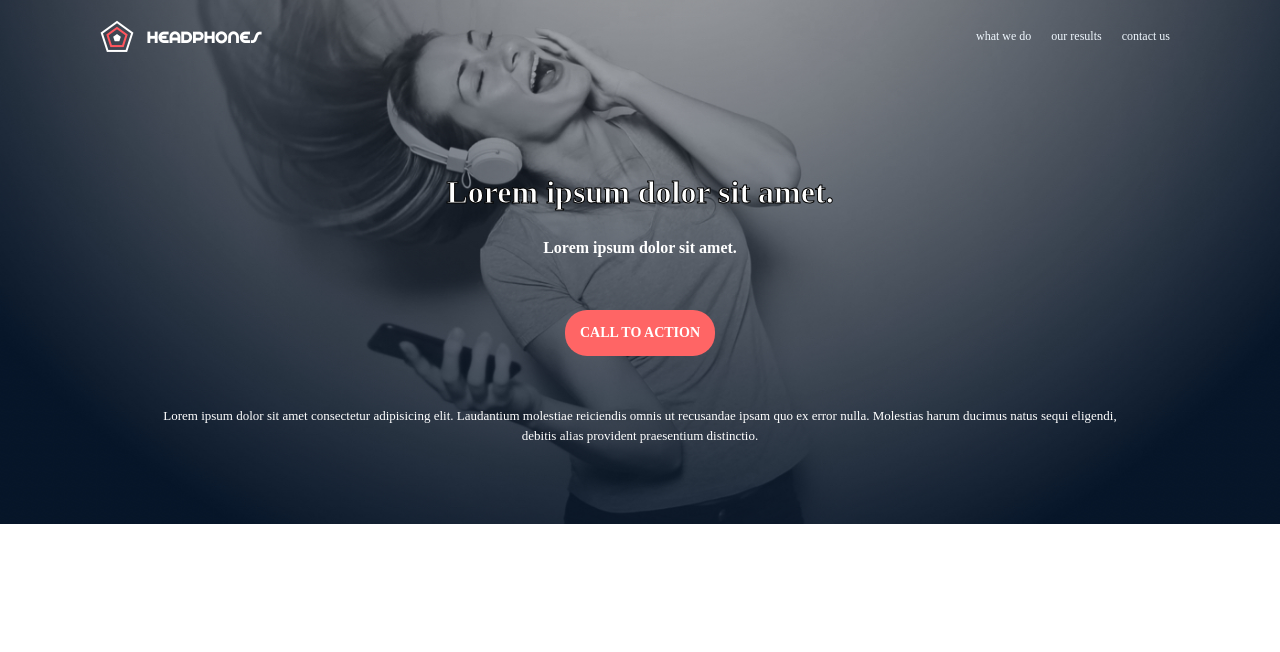
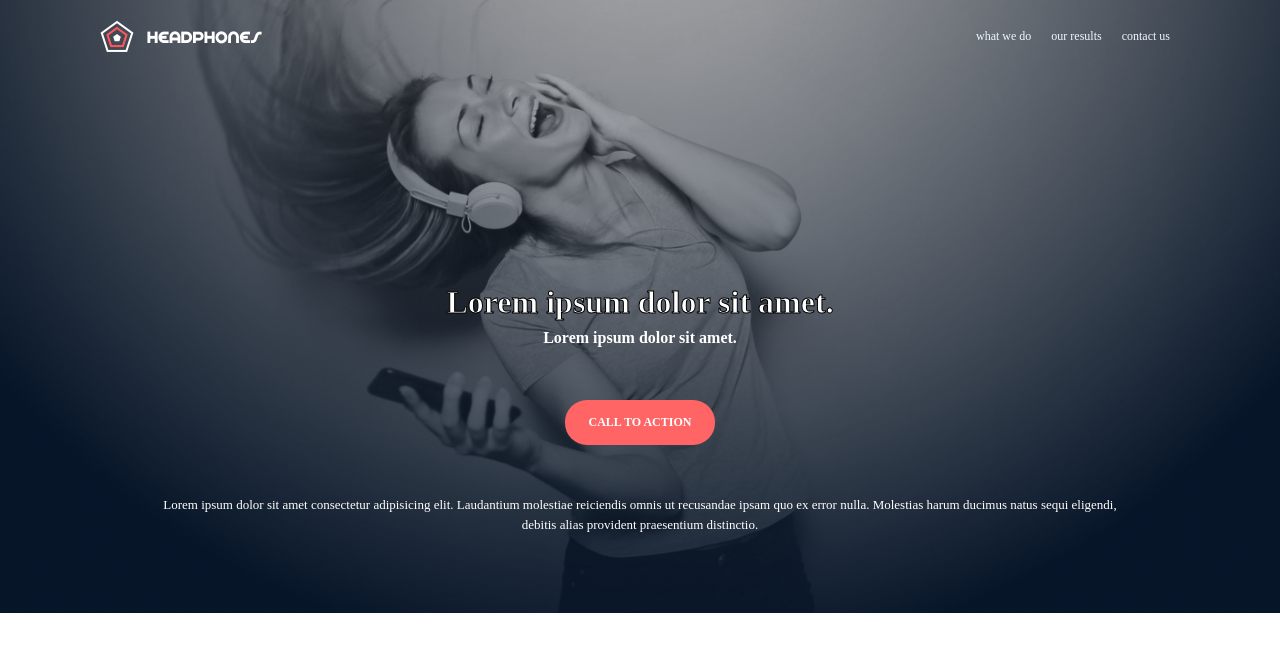
Before and after one commit to memesofting/alx_html_css, a plain HTML site: page headphones/0-index.html in a window 1280 px wide. Drawn offline with Linux system fonts and the light colour scheme.

Commit message:
updated header and hero section

```diff
--- a/headphones/0-index.html
+++ b/headphones/0-index.html
@@ -20,7 +20,7 @@
     </header>
     <main>
         <section class="hero">
-            <h1 class="hero-heading">Lorem ipsum dolor sit amet.</h1>
+            <h1>Lorem ipsum dolor sit amet.</h1>
             <h2>Lorem ipsum dolor sit amet.</h2>
             <button class="call-to-action">CALL TO ACTION</button>
             <P>
--- a/headphones/0-styles.css
+++ b/headphones/0-styles.css
@@ -51,11 +51,11 @@ nav a {
     color: aliceblue;
 }
 
-.hero h1 {
+h1{
     font-family: 'Source Sans Pro';
     font-weight: bold;
     font-size: 32px;
-    /* margin-top: 50px; */
+    margin: 150px 0 0 0;
     -webkit-text-stroke: 1px black;
     text-align: center;
 }
@@ -85,16 +85,17 @@ h2 {
 }
 
 .call-to-action {
+    height: 45px;
+    width: 150px;
     background-color: #FF6565;
-    font-size: 14px;
+    font-size: 12px;
     font-weight: bold;
     border: none;
     border-radius: 22px;
     margin-top: 50px;
     margin-bottom: 50px;
-    padding: 15px;
+    /* padding: 15px; */
     color: #FFFFFF;
-
 }
 
 .hero p {
```
